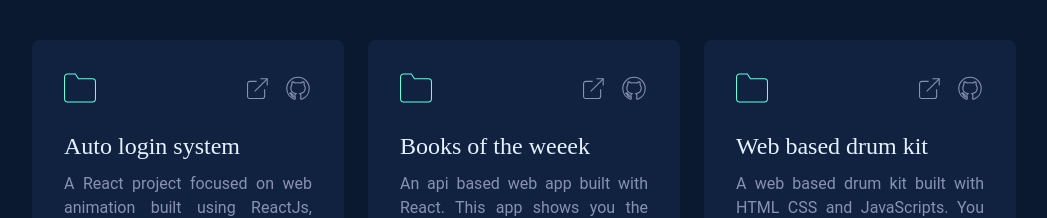
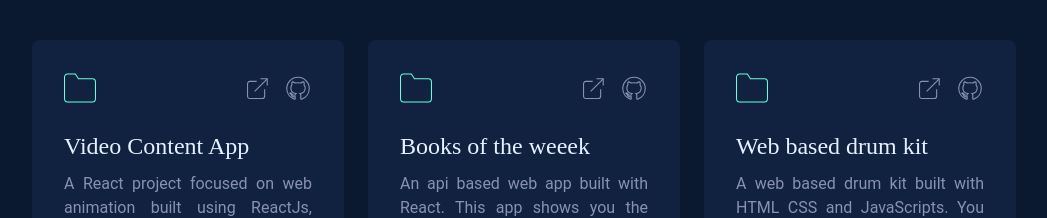
Before and after one commit to sreenathkumar/portfolio, a React (Create React App) app: page / in a window 1280 px wide. Shown: the part 3940-4158 px from the top of the page, without its empty margins (116-1163 px from the left). Built offline with nearby package versions, Linux system fonts and the light colour scheme.

Commit message:
feat: added a new project

```diff
--- a/src/components/AllProjects.tsx
+++ b/src/components/AllProjects.tsx
@@ -10,7 +10,7 @@ import React from 'react';
 export default function AllProjects() {
    const projects: FeaturedProjectType[] = [
       {
-         title: 'Auto login system',
+         title: 'Video Content App',
          description: 'A React project focused on web animation built using ReactJs, Tailwind CSS, TypeScript, and GSAP. It demonstrates a range of features and techniques for creating interactive and visually appealing web animations.',
          source: 'https://github.com/sreenathkumar/retailer-of-watch-content',
          image: '',
```
